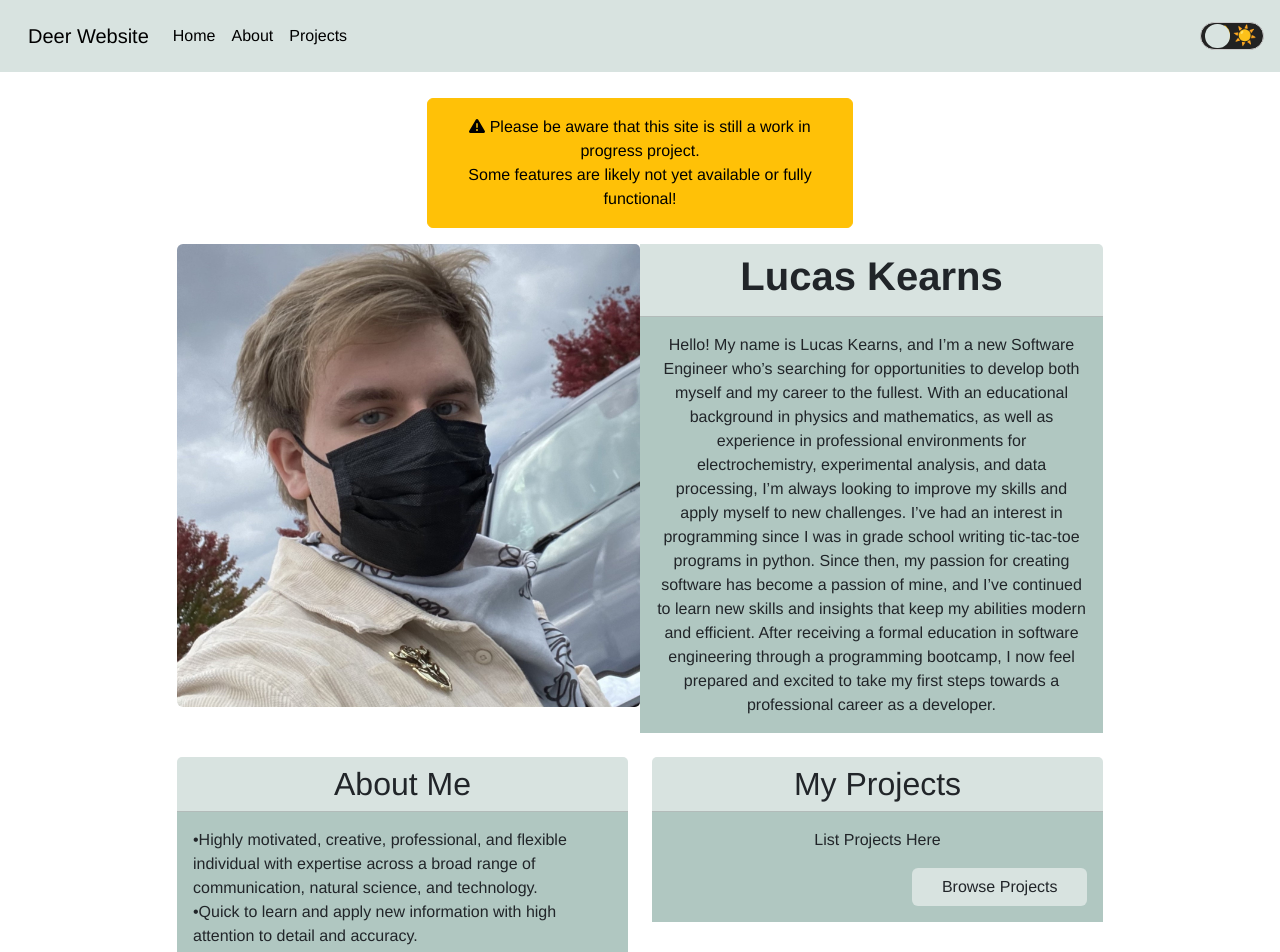
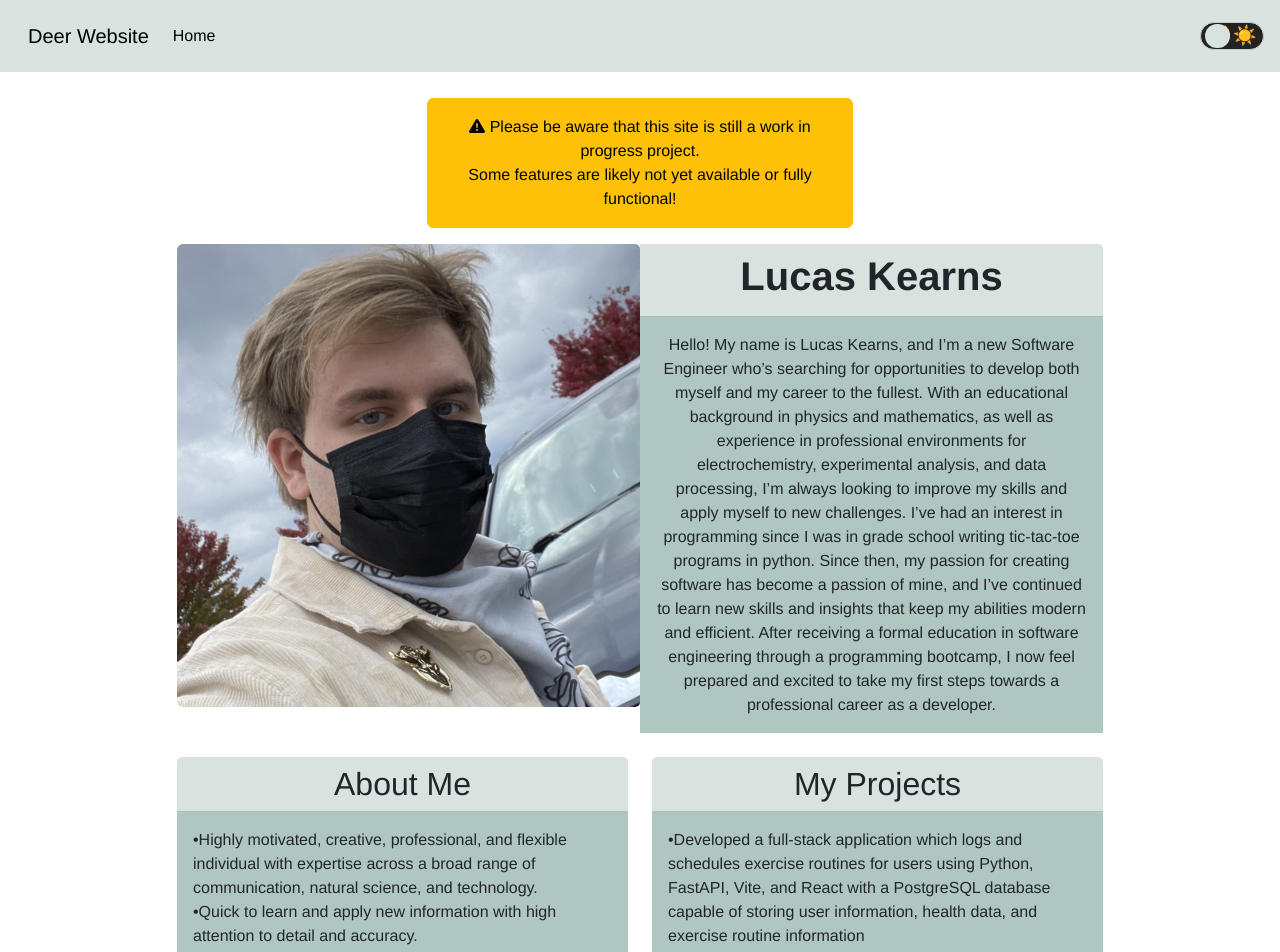
Before and after one commit to CainSeltzer/the-meadow, a Vue app in the folder frontend/: page / in a window 1280 px wide. Shown: the top 952 px of the page. Built offline with nearby package versions, Linux system fonts and the light colour scheme.

Commit message:
finished up homepage items

```diff
--- a/frontend/src/App.vue
+++ b/frontend/src/App.vue
@@ -12,12 +12,16 @@
             <li class="nav-item">
               <a class="nav-link active" aria-current="page" href="/">Home</a>
             </li>
+
+            <!--
             <li class="nav-item">
               <a href="/about" class="nav-link active">About</a>
             </li>
             <li class="nav-item">
               <a href="/projects" class="nav-link active">Projects</a>
             </li>
+            -->
+
           </ul>
         </div>
       </div>
--- a/frontend/src/views/HomePage.vue
+++ b/frontend/src/views/HomePage.vue
@@ -56,11 +56,16 @@
                             •A talent for analyzing problems, simplifying procedures, and finding
                             innovative solutions.
                         </p>
+
+                        <!--
                         <div class="d-flex justify-content-end">
                             <a href="/about" class="btn btn-page-link col-5">
                                 More About Me
                             </a>
                         </div>
+                        -->
+
+
                     </div>
                 </div>
             </div>
@@ -70,14 +75,31 @@
                         My Projects
                     </h2>
                     <div class="card-body deer-body">
-                        <p class="card-text">
-                            List Projects Here
+                        <p class="card-text bullit-list">
+                            •Developed a full-stack application which logs and schedules exercise
+                            routines for users using Python, FastAPI, Vite, and React with  a PostgreSQL
+                            database capable of storing user information, health data, and
+                            exercise routine information
+                            <br>
+                            •Constructed a full-stack application with the ability to present
+                            myself professionally and formally to potential employers with cloud
+                            infrastructure services to host my project in a organized, secure, and
+                            maintainable manner
+                            <br>
+                            • Composed application features with a project team,
+                            including the successful implementation of front and back end authentication
+
                         </p>
+
+                        <!--
                         <div class="d-flex justify-content-end">
                             <a href="/projects" class="btn btn-page-link col-5">
                                 Browse Projects
                             </a>
                         </div>
+                        -->
+
+
                     </div>
                 </div>
             </div>
```
